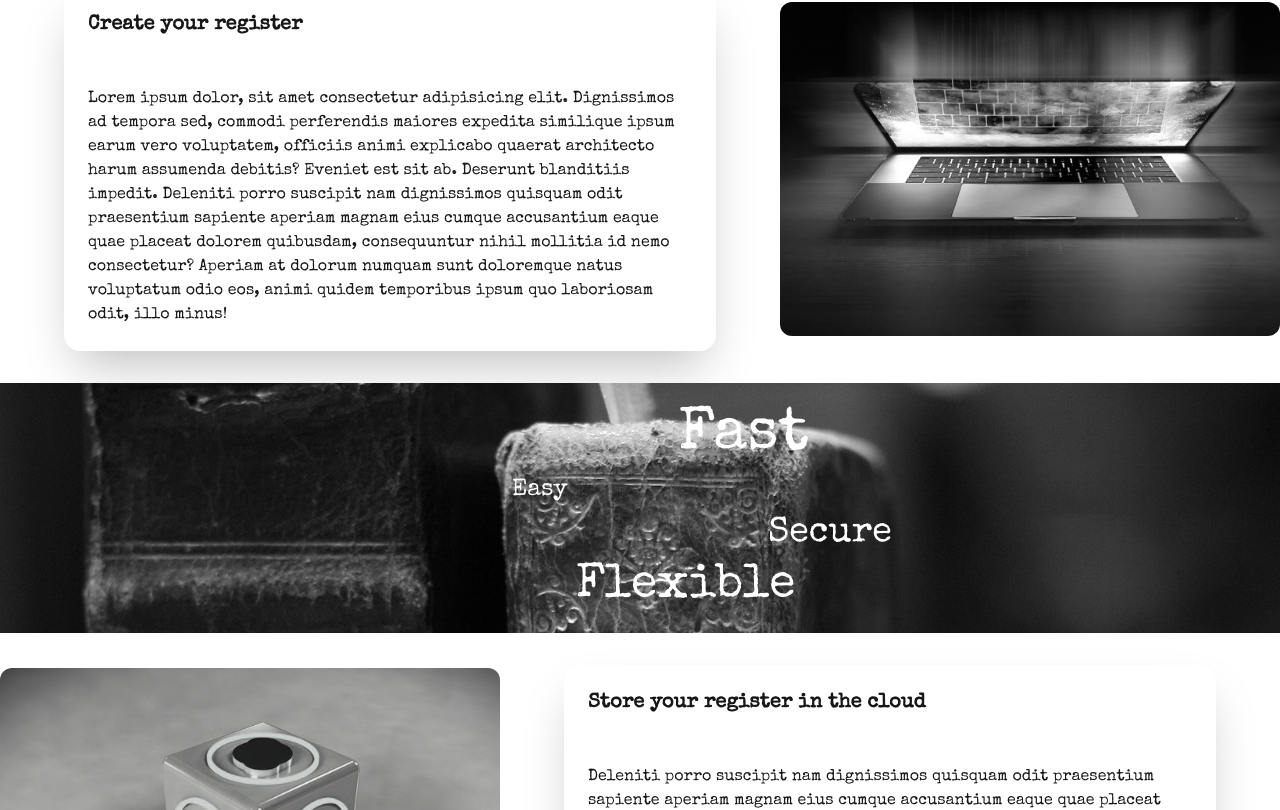
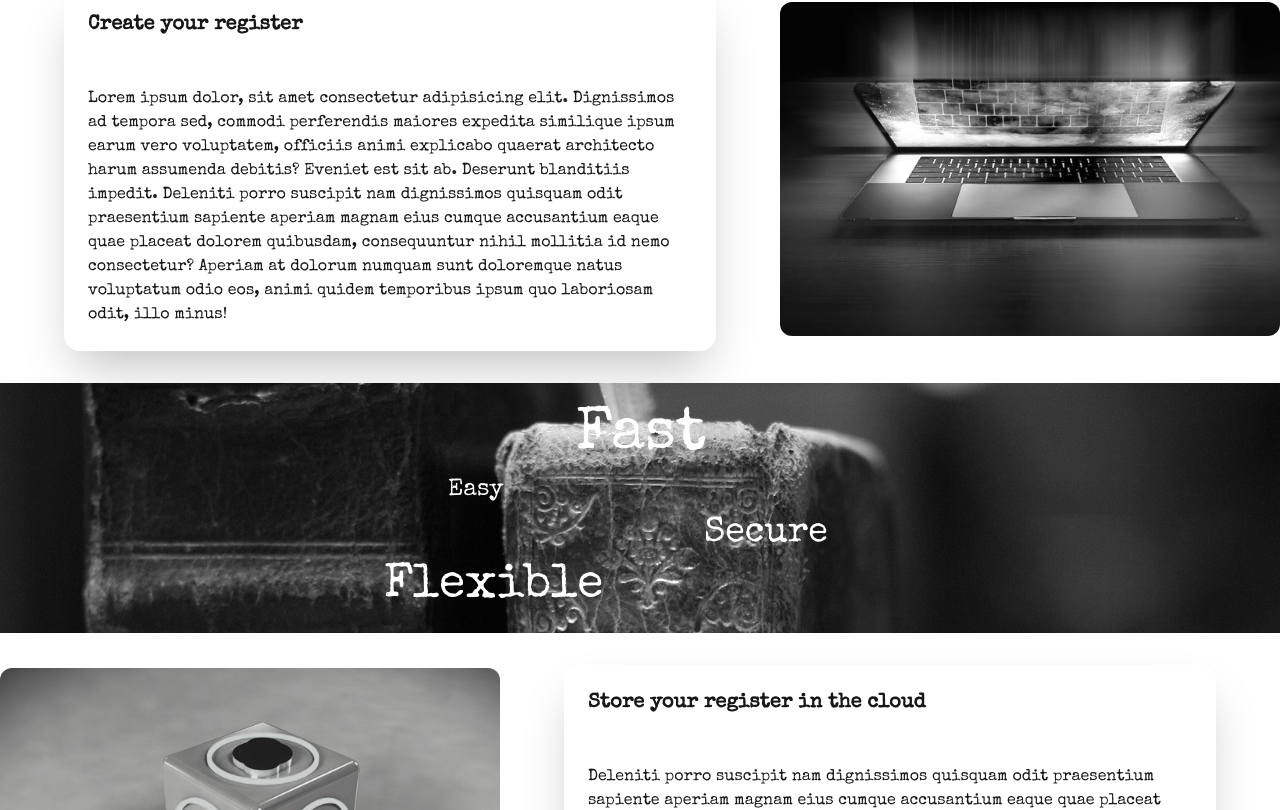
Before and after one commit to pfleege/customer-register, a Next.js app: page / in a window 1280 px wide. Shown: the part 445-1255 px from the top of the page. Built offline with nearby package versions, Linux system fonts and the light colour scheme; a web font is replaced by a local one.

Commit message:
ADD responsiveness to fast/easy/secure/flexible

```diff
--- a/src/app/customers/[customerId]/page.tsx
+++ b/src/app/customers/[customerId]/page.tsx
@@ -122,10 +122,18 @@ const CustomerDetails = ({
 
       <section className="mt-[50px] flex m-auto z-20 w-full">
         <div className=" h-[250px] w-full flex flex-col justify-center gap-2">
-          <h2 className="pl-[53vw] text-white text-6xl">Fast</h2>
-          <h2 className="pl-[40vw] text-white text-2xl">Easy</h2>
-          <h2 className="pl-[60vw] text-white text-4xl">Secure</h2>
-          <h2 className="pl-[45vw] text-white text-5xl">Flexible</h2>
+          <h2 className="pl-[38vw] md:pl-[42vw] xl:pl-[45vw] text-white text-6xl">
+            Fast
+          </h2>
+          <h2 className="pl-[30vw] md:pl-[32vw] xl:pl-[35vw] text-white text-2xl">
+            Easy
+          </h2>
+          <h2 className="pl-[48vw] md:pl-[52vw] xl:pl-[55vw] text-white text-4xl">
+            Secure
+          </h2>
+          <h2 className="pl-[20vw] md:pl-[25vw] xl:pl-[30vw] text-white text-5xl">
+            Flexible
+          </h2>
         </div>
       </section>
 
--- a/src/app/customers/page.tsx
+++ b/src/app/customers/page.tsx
@@ -121,10 +121,18 @@ const Customers = () => {
 
       <section className="mt-[50px] flex m-auto z-20 w-full">
         <div className=" h-[250px] w-full flex flex-col justify-center gap-2">
-          <h2 className="pl-[53vw] text-black text-6xl">Fast</h2>
-          <h2 className="pl-[40vw] text-black text-2xl">Easy</h2>
-          <h2 className="pl-[60vw] text-black text-4xl">Secure</h2>
-          <h2 className="pl-[45vw] text-black text-5xl">Flexible</h2>
+          <h2 className="pl-[38vw] md:pl-[42vw] xl:pl-[45vw] text-white text-6xl">
+            Fast
+          </h2>
+          <h2 className="pl-[30vw] md:pl-[32vw] xl:pl-[35vw] text-white text-2xl">
+            Easy
+          </h2>
+          <h2 className="pl-[48vw] md:pl-[52vw] xl:pl-[55vw] text-white text-4xl">
+            Secure
+          </h2>
+          <h2 className="pl-[20vw] md:pl-[25vw] xl:pl-[30vw] text-white text-5xl">
+            Flexible
+          </h2>
         </div>
       </section>
 
--- a/src/app/page.tsx
+++ b/src/app/page.tsx
@@ -36,10 +36,18 @@ export default function Home() {
 
       <section className="flex m-auto z-20 w-full">
         <div className=" h-[250px] w-full flex flex-col justify-center gap-2">
-          <h2 className="pl-[53vw] text-white text-6xl">Fast</h2>
-          <h2 className="pl-[40vw] text-white text-2xl">Easy</h2>
-          <h2 className="pl-[60vw] text-white text-4xl">Secure</h2>
-          <h2 className="pl-[45vw] text-white text-5xl">Flexible</h2>
+          <h2 className="pl-[38vw] md:pl-[42vw] xl:pl-[45vw] text-white text-6xl">
+            Fast
+          </h2>
+          <h2 className="pl-[30vw] md:pl-[32vw] xl:pl-[35vw] text-white text-2xl">
+            Easy
+          </h2>
+          <h2 className="pl-[48vw] md:pl-[52vw] xl:pl-[55vw] text-white text-4xl">
+            Secure
+          </h2>
+          <h2 className="pl-[20vw] md:pl-[25vw] xl:pl-[30vw] text-white text-5xl">
+            Flexible
+          </h2>
         </div>
       </section>
 
--- a/src/app/pricing/page.tsx
+++ b/src/app/pricing/page.tsx
@@ -134,10 +134,18 @@ const Pricing = () => {
 
       <section className="mt-[70px] flex m-auto z-20 w-full">
         <div className=" h-[250px] w-full flex flex-col justify-center gap-2">
-          <h2 className="pl-[50vw] text-white text-6xl">Fast</h2>
-          <h2 className="pl-[40vw] text-white text-2xl">Easy</h2>
-          <h2 className="pl-[58vw] pb-4 text-white text-4xl">Secure</h2>
-          <h2 className="pl-[45vw] text-white text-5xl">Flexible</h2>
+          <h2 className="pl-[38vw] md:pl-[42vw] xl:pl-[45vw] text-white text-6xl">
+            Fast
+          </h2>
+          <h2 className="pl-[30vw] md:pl-[32vw] xl:pl-[35vw] text-white text-2xl">
+            Easy
+          </h2>
+          <h2 className="pl-[48vw] md:pl-[52vw] xl:pl-[55vw] text-white text-4xl">
+            Secure
+          </h2>
+          <h2 className="pl-[20vw] md:pl-[25vw] xl:pl-[30vw] text-white text-5xl">
+            Flexible
+          </h2>
         </div>
       </section>
 
```
